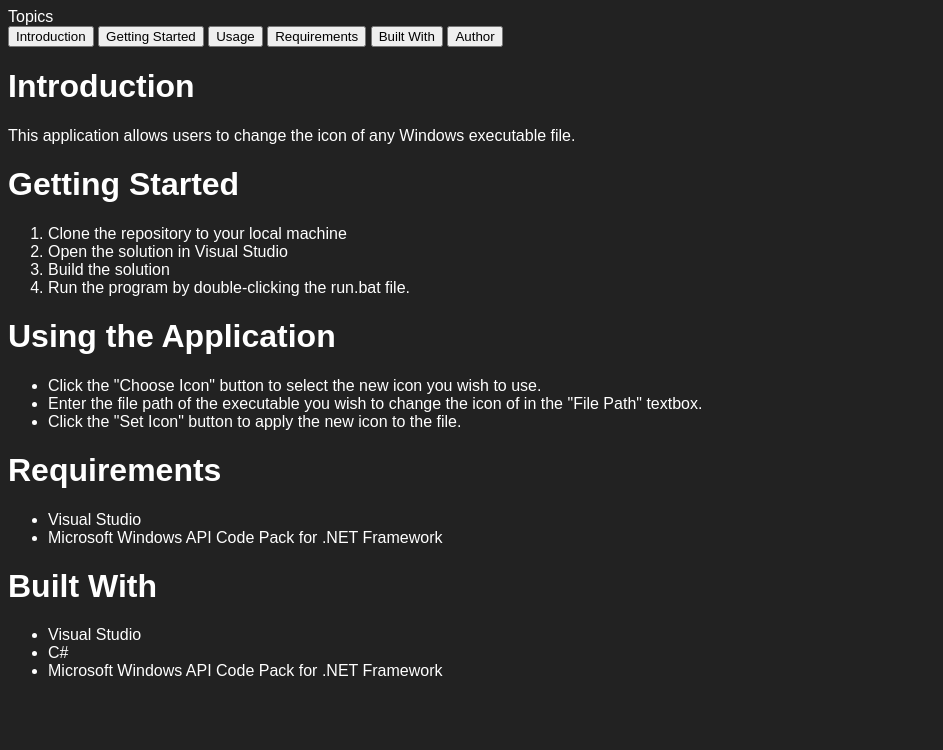
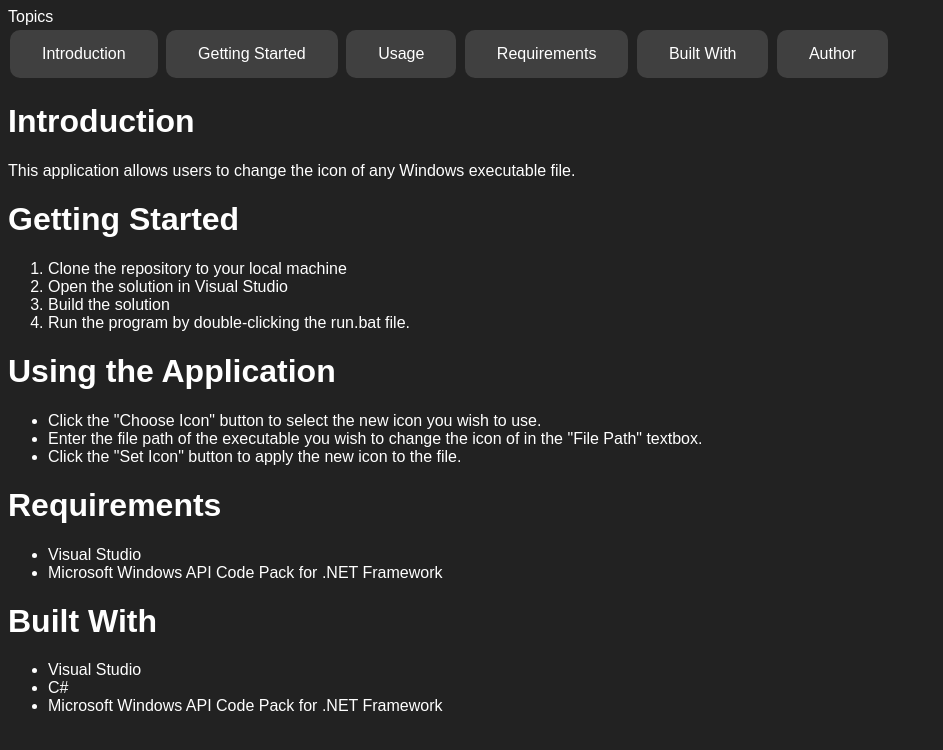
Before and after one commit to MDev123/Windows-Application-Icon-Changer, a plain HTML site: page index.html in a window 1280 px wide. Shown: the whole page, without its empty margins (0-943 px from the left). Drawn offline with Linux system fonts and the light colour scheme.

Commit message:
Update style.css

```diff
--- a/style.css
+++ b/style.css
@@ -39,3 +39,17 @@ text-decoration: none;
 display: inline-block;
 margin-top: 20px;
 }
+
+button {
+  background-color: rgb(64,64,64);
+  border: none;
+  border-radius: 10px;
+  color: white;
+  padding: 15px 32px;
+  text-align: center;
+  text-decoration: none;
+  display: inline-block;
+  font-size: 16px;
+  margin: 4px 2px;
+  cursor: pointer;
+}
```
